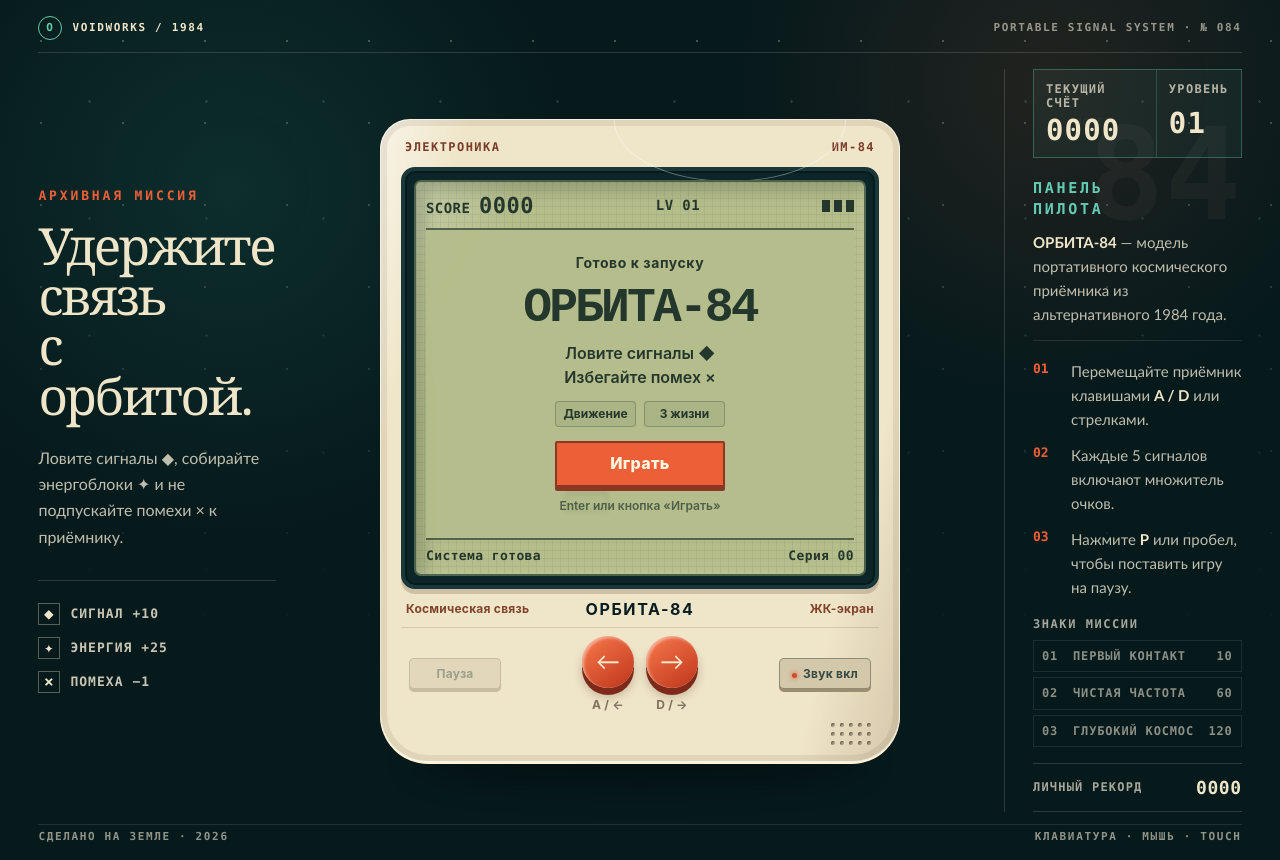
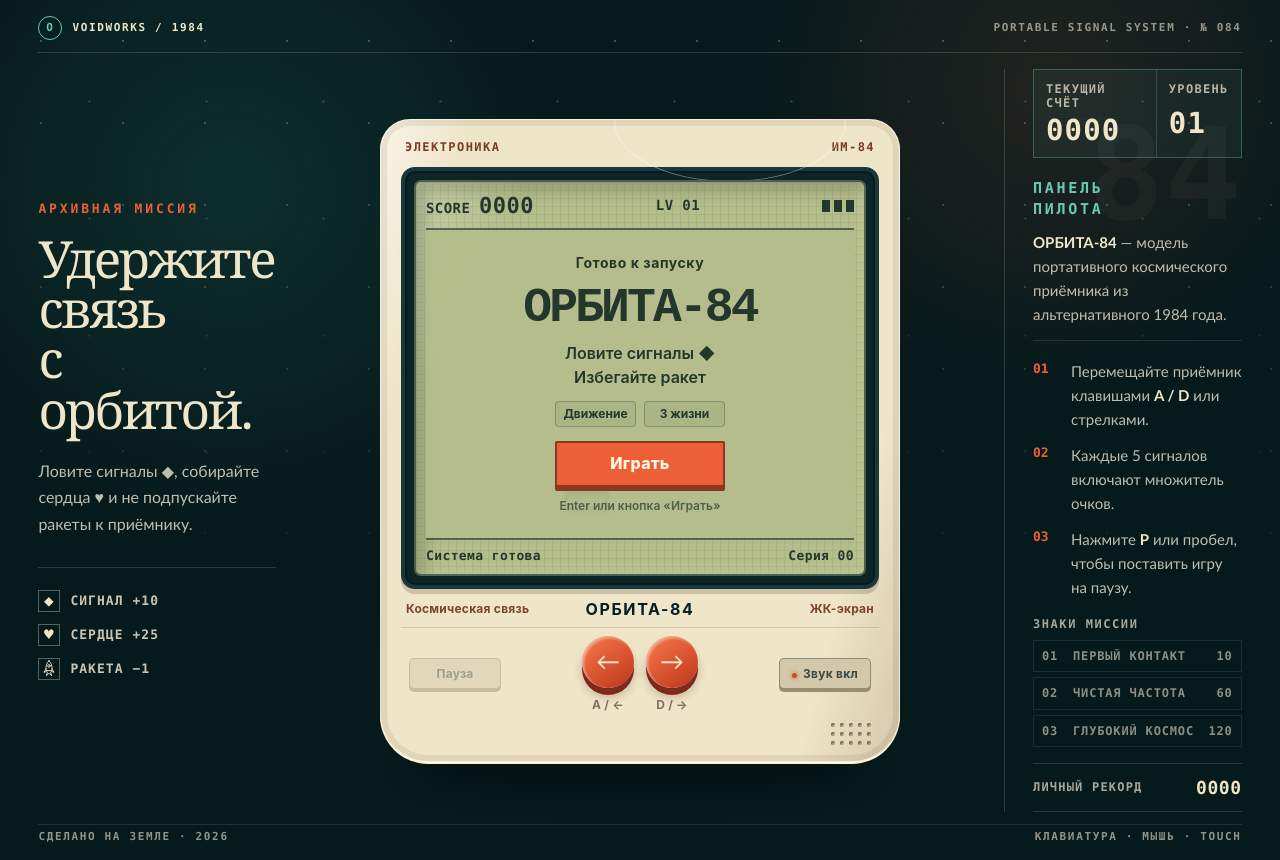
Before and after one commit to BigPanda-IT/orbita-84, a React app: page / in a window 1280 px wide. Built offline with nearby package versions, Linux system fonts and the light colour scheme.

Commit message:
feat: add rockets hearts and timed speed progression

```diff
--- a/src/components/App/App.module.less
+++ b/src/components/App/App.module.less
@@ -275,26 +275,55 @@ footer {
 .signal::before,
 .signal::after {
   position: absolute;
+  top: 50%;
+  left: 50%;
+  box-sizing: border-box;
   border: 1px solid currentColor;
   border-radius: 50%;
   content: '';
+  transform: translate(-50%, -50%);
 }
 .signal::before {
-  inset: 2px;
+  width: 30px;
+  height: 30px;
   opacity: 0.38;
 }
 .signal::after {
-  inset: 7px;
+  width: 20px;
+  height: 20px;
   opacity: 0.58;
 }
+.signal span {
+  position: relative;
+  z-index: 1;
+  display: grid;
+  width: 100%;
+  height: 100%;
+  place-items: center;
+  transform: translateY(-1px);
+}
 .core {
-  border: 2px solid @lcd-ink;
-  background: rgba(232, 238, 176, 0.5);
-  font-size: 22px;
+  font-size: 30px;
 }
 .glitch {
-  border: 3px double @lcd-ink;
-  background: repeating-linear-gradient(45deg, transparent 0 3px, rgba(36, 55, 45, 0.22) 3px 5px);
+  background: none;
+}
+.rocketIcon {
+  width: 30px;
+  height: 36px;
+}
+.rocketIcon,
+.legendRocket {
+  overflow: visible;
+  fill: none;
+  stroke: currentColor;
+  stroke-width: 2.2;
+  stroke-linecap: round;
+  stroke-linejoin: round;
+}
+.legendRocket {
+  width: 14px;
+  height: 17px;
 }
 
 .ship {
--- a/src/components/App/App.tsx
+++ b/src/components/App/App.tsx
@@ -8,6 +8,7 @@ import {
   getLevel,
   getSpawnInterval,
   getSpeed,
+  getTimeSpeedStep,
   isReceiverContact,
   resolveCatch,
 } from '../../game/gameLogic';
@@ -22,6 +23,14 @@ type FallingItem = {
   lane: number;
   y: number;
 };
+
+const RocketIcon = ({ className }: { className: string }) => (
+  <svg className={className} viewBox="0 0 32 40" aria-hidden="true">
+    <path d="M16 2C10 7 8 15 9 25h14c1-10-1-18-7-23Z" />
+    <circle cx="16" cy="14" r="3" />
+    <path d="m9 21-5 8 6-2m13-6 5 8-6-2M12 29l-2 8 6-6 6 6-2-8" />
+  </svg>
+);
 
 const getStoredBestScore = (): number => {
   const parsedScore = Number(window.localStorage.getItem('orbita-84-best'));
@@ -44,9 +53,10 @@ const useGameRefs = (score: number, lives: number, combo: number, playerLane: nu
   const livesRef = useLatestValue(lives);
   const comboRef = useLatestValue(combo);
   const playerLaneRef = useLatestValue(playerLane);
+  const elapsedSecondsRef = useRef(0);
   const audioContextRef = useRef<AudioContext | null>(null);
 
-  return { audioContextRef, comboRef, itemId, livesRef, playerLaneRef, scoreRef };
+  return { audioContextRef, comboRef, elapsedSecondsRef, itemId, livesRef, playerLaneRef, scoreRef };
 };
 
 export const App = () => {
@@ -59,7 +69,7 @@ export const App = () => {
   const [items, setItems] = useState<FallingItem[]>([]);
   const [soundEnabled, setSoundEnabled] = useState(true);
   const [message, setMessage] = useState('Система готова');
-  const { audioContextRef, comboRef, itemId, livesRef, playerLaneRef, scoreRef } = useGameRefs(
+  const { audioContextRef, comboRef, elapsedSecondsRef, itemId, livesRef, playerLaneRef, scoreRef } = useGameRefs(
     score,
     lives,
     combo,
@@ -136,6 +146,7 @@ export const App = () => {
     livesRef.current = GAME_CONFIG.startingLives;
     setCombo(0);
     comboRef.current = 0;
+    elapsedSecondsRef.current = 0;
     setPlayerLane(1);
     playerLaneRef.current = 1;
     setItems([]);
@@ -217,6 +228,14 @@ export const App = () => {
     const animate = (currentTime: number) => {
       const deltaSeconds = Math.min((currentTime - previousTime) / 1000, 0.05);
       previousTime = currentTime;
+      const previousTimeSpeedStep = getTimeSpeedStep(elapsedSecondsRef.current);
+      elapsedSecondsRef.current += deltaSeconds;
+      const nextTimeSpeedStep = getTimeSpeedStep(elapsedSecondsRef.current);
+
+      if (nextTimeSpeedStep > previousTimeSpeedStep) {
+        setMessage(`Скорость +${GAME_CONFIG.timeSpeedIncreasePercent}%`);
+        playTone(720, 0.12);
+      }
 
       setItems((currentItems) => {
         let scoreDelta = 0;
@@ -225,7 +244,7 @@ export const App = () => {
         const caught = { signal: false, glitch: false, core: false };
 
         const remainingItems = currentItems.reduce<FallingItem[]>((remaining, item) => {
-          const nextY = item.y + getSpeed(scoreRef.current) * deltaSeconds;
+          const nextY = item.y + getSpeed(scoreRef.current, elapsedSecondsRef.current) * deltaSeconds;
           const canCollide = isReceiverContact(nextY, item.lane, playerLaneRef.current);
 
           if (canCollide) {
@@ -258,7 +277,7 @@ export const App = () => {
           setMessage(`Уровень ${String(leveledUpTo).padStart(2, '0')} · скорость ↑`);
           playTone(760, 0.15);
         } else if (caught.core) {
-          setMessage('Энергия +1');
+          setMessage('Сердце +1');
           playTone(660, 0.12);
         } else if (caught.glitch) {
           setMessage('Сбой системы');
@@ -295,16 +314,19 @@ export const App = () => {
             Удержите связь
             <br />с орбитой.
           </h1>
-          <p>Ловите сигналы ◆, собирайте энергоблоки ✦ и не подпускайте помехи × к приёмнику.</p>
+          <p>Ловите сигналы ◆, собирайте сердца ♥ и не подпускайте ракеты к приёмнику.</p>
           <div className={style.legend}>
             <span>
               <i aria-hidden="true">◆</i> сигнал +10
             </span>
             <span>
-              <i aria-hidden="true">✦</i> энергия +25
+              <i aria-hidden="true">♥</i> сердце +25
             </span>
             <span>
-              <i aria-hidden="true">×</i> помеха −1
+              <i aria-hidden="true">
+                <RocketIcon className={style.legendRocket} />
+              </i>{' '}
+              ракета −1
             </span>
           </div>
         </aside>
@@ -323,7 +345,7 @@ export const App = () => {
                     SCORE <strong>{String(score).padStart(4, '0')}</strong>
                   </span>
                   <span>LV {String(getLevel(score)).padStart(2, '0')}</span>
-                  <span className={style.lives} aria-label={`Энергия: ${lives}`}>
+                  <span className={style.lives} aria-label={`Жизни: ${lives}`}>
                     {Array.from({ length: GAME_CONFIG.startingLives }, (_, index) => (
                       <i key={index} className={classNames(index < lives && style.lifeActive)} />
                     ))}
@@ -345,8 +367,8 @@ export const App = () => {
                       }}
                     >
                       {item.kind === 'signal' && <span>◆</span>}
-                      {item.kind === 'core' && <span>✦</span>}
-                      {item.kind === 'glitch' && <span>×</span>}
+                      {item.kind === 'core' && <span>♥</span>}
+                      {item.kind === 'glitch' && <RocketIcon className={style.rocketIcon} />}
                     </div>
                   ))}
                   <div
@@ -366,7 +388,7 @@ export const App = () => {
                           <h2>ОРБИТА-84</h2>
                           <p className={style.startDescription}>
                             <span>Ловите сигналы ◆</span>
-                            <span>Избегайте помех ×</span>
+                            <span>Избегайте ракет</span>
                           </p>
                           <div className={style.startGuide}>
                             <span>Движение</span>
--- a/src/game/config.ts
+++ b/src/game/config.ts
@@ -4,6 +4,8 @@ export const GAME_CONFIG = {
   startingLives: 3,
   startingSpeed: 19,
   speedStep: 4,
+  timeSpeedIncreaseIntervalSeconds: 30,
+  timeSpeedIncreasePercent: 5,
   maxSpeed: 43,
   spawnInterval: 960,
   spawnIntervalStep: 90,
@@ -25,6 +27,6 @@ export type ItemKind = 'signal' | 'glitch' | 'core';
 
 export const ITEM_LABELS: Record<ItemKind, string> = {
   signal: 'Сигнал',
-  glitch: 'Помеха',
-  core: 'Энергоблок',
+  glitch: 'Ракета-помеха',
+  core: 'Сердце связи',
 };
--- a/src/game/gameLogic.ts
+++ b/src/game/gameLogic.ts
@@ -9,8 +9,15 @@ export type CatchResult = {
 
 export const getLevel = (score: number): number => Math.floor(score / GAME_CONFIG.levelScoreStep) + 1;
 
-export const getSpeed = (score: number): number =>
-  Math.min(GAME_CONFIG.startingSpeed + (getLevel(score) - 1) * GAME_CONFIG.speedStep, GAME_CONFIG.maxSpeed);
+export const getTimeSpeedStep = (elapsedSeconds: number): number =>
+  Math.floor(elapsedSeconds / GAME_CONFIG.timeSpeedIncreaseIntervalSeconds);
+
+export const getSpeed = (score: number, elapsedSeconds = 0): number => {
+  const scoreSpeed = GAME_CONFIG.startingSpeed + (getLevel(score) - 1) * GAME_CONFIG.speedStep;
+  const timeMultiplier = (1 + GAME_CONFIG.timeSpeedIncreasePercent / 100) ** getTimeSpeedStep(elapsedSeconds);
+
+  return Math.min(scoreSpeed * timeMultiplier, GAME_CONFIG.maxSpeed);
+};
 
 export const getSpawnInterval = (score: number): number =>
   Math.max(
```
Also changed, not shown: 2 other files (tests, documents, lock files or other folders).
